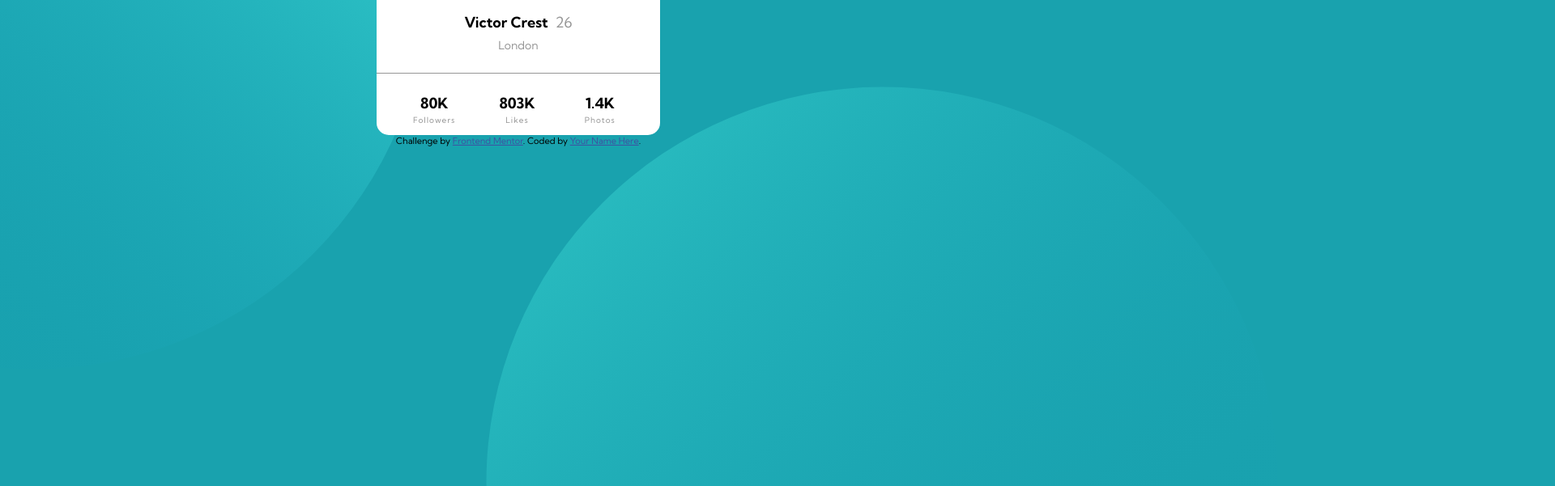
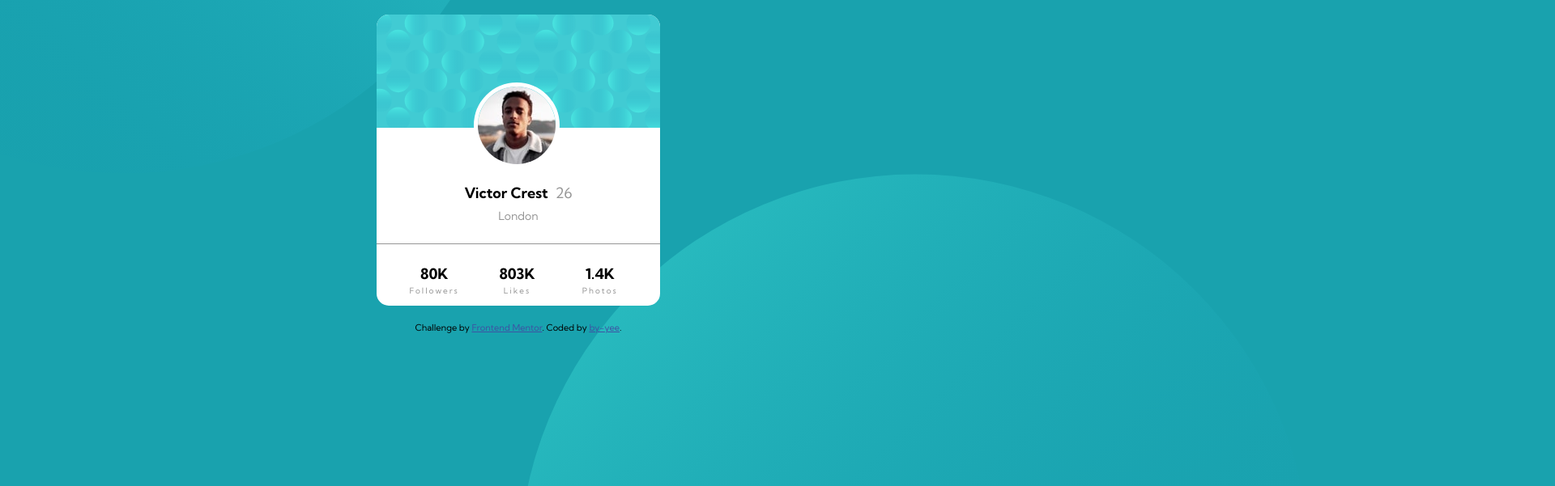
Before and after one commit to by-yee/profile-card, a plain HTML site: page index.html in a window 1280 px wide. Shown: the part 193-794 px from the top of the page at 81% size, 1920 px wide, since content can reach past the window. Drawn offline with Linux system fonts and the light colour scheme.

Commit message:
Profile Card

```diff
--- a/index.html
+++ b/index.html
@@ -10,45 +10,42 @@
 </head>
 <body>
   <div class="container">
-    <img class="bg-top" src="images/bg-pattern-top.svg" alt="Top Background"></img>
-    <img class="bg-bottom" src="images/bg-pattern-bottom.svg" alt="Bottom Background"></img>
+    <div class="bg-image-top"></div>
+    <div class="bg-image-bottom"></div>
 
     <div class="card">
       <img class="bg-card" src="images/bg-pattern-card.svg" alt="Card Pattern"></img>
       <img class="image-victor" src="images/image-victor.jpg" alt="Profile Image"></img>
 
       <div class="info">
-        <div class="info-1">Victor Crest</div>
-        <div class="info-2">26</div>
-        <div class="info-3">London</div>
+        <div class="info-name">Victor Crest</div>
+        <div class="info-age">26</div>
+        <div class="info-country">London</div>
       </div>
 
       <div class="division"></div>
 
       <div class="data">
-        <div class="followers">
-          <div class="data-1">80K</div>
-          <div class="data-2">Followers</div>
+        <div class="data-container">
+          <div class="data-count">80K</div>
+          <div class="data-label">Followers</div>
         </div>
-        <div class="likes">
-          <div class="data-1">803K</div>
-          <div class="data-2">Likes</div>
+        <div class="data-container">
+          <div class="data-count">803K</div>
+          <div class="data-label">Likes</div>
         </div>
 
-        <div class="photos">
-          <div class="data-1">1.4K</div>
-          <div class="data-2">Photos</div>
+        <div class="data-container">
+          <div class="data-count">1.4K</div>
+          <div class="data-label">Photos</div>
         </div>
       </div>
+    </div>
 
-
+    <div class="attribution">
+      Challenge by <a href="https://www.frontendmentor.io?ref=challenge" target="_blank">Frontend Mentor</a>.
+      Coded by <a href="https://github.com/by-yee/profile-card">by-yee</a>.
     </div>
-  </div>
-
-
-  <div class="attribution">
-    Challenge by <a href="https://www.frontendmentor.io?ref=challenge" target="_blank">Frontend Mentor</a>.
-    Coded by <a href="#">Your Name Here</a>.
   </div>
 </body>
 </html>
--- a/style.css
+++ b/style.css
@@ -1,43 +1,40 @@
-* {
-    margin: 0;
-    padding: 0;
-    box-sizing: border-box;
-}
-
 body{
   background-color: hsl(185, 75%, 39%);
   overflow: hidden;
   font-family: 'Kumbh Sans', sans-serif;
 }
 
-.bg-top {
+.container {
+  min-height: 100vh;
+  display: flex;
+  flex-direction: column;
+  align-items: center;
+  justify-content: center;
+}
+
+.bg-image-top, .bg-image-bottom {
   position: absolute;
-  right: 750px;
-  bottom: 150px;
+  width: 100vw;
+  height: 100vh;
   z-index: -1;
-  /* max-width: 100%; */
-  /* min-width: 375px;
-  max-width: 1440px;
-  height: auto;  */
 }
-.bg-bottom {
-  position: absolute;
-  top: 300px;
-  left: 600px;
-  z-index: -1;
-  /* max-width: 100%; */
-  /* left: -320px; */
-  /* transform: translate(650px,300px); */
+
+.bg-image-top {
+  transform: translate(-50%, -50%);
+  background: url('./images/bg-pattern-top.svg') no-repeat bottom
+    right;
+}
+
+.bg-image-bottom {
+  transform: translate(50%, 50%);
+  background: url('./images/bg-pattern-bottom.svg') no-repeat top left;
 }
 
 .card {
   background-color: white;
   max-width: 350px;
-  margin: auto;
   height: 360px;
   border-radius: 15px;
-  /* top: 50%;
-  left:50%; */
 }
 
 .bg-card {
@@ -58,13 +55,13 @@ body{
   margin-top: -45px;
 }
 
-.info-1 {
+.info-name {
   display: inline;
   font-size: 18px;
   font-weight: 700;
 }
 
-.info-2 {
+.info-age {
   display: inline;
   color: hsl(0, 0%, 59%);
   font-size: 18px;
@@ -72,7 +69,7 @@ body{
   padding-left: 5px;
 }
 
-.info-3 {
+.info-country {
   color: hsl(0, 0%, 59%);
   font-size: 14px;
   font-weight: 400;
@@ -90,27 +87,28 @@ body{
   margin: 0px 20px;
 }
 
-.followers, .likes, .photos{
+.data-container{
   width: 33%;
 }
 
-.data-1 {
+.data-count {
   font-size: 18px;
   font-weight: 700;
 }
 
-.data-2 {
+.data-label {
   color: hsl(0, 0%, 59%);
   font-size: 10px;
   font-weight: 400;
-  letter-spacing: 0.1em;
+  letter-spacing: 0.2em;
   line-height: 20px;
 }
 
 .attribution {
   font-size: 11px;
-  text-align: center;
+  margin-top: 20px;
 }
+
 .attribution a {
   color: hsl(228, 45%, 44%);
 }
```
